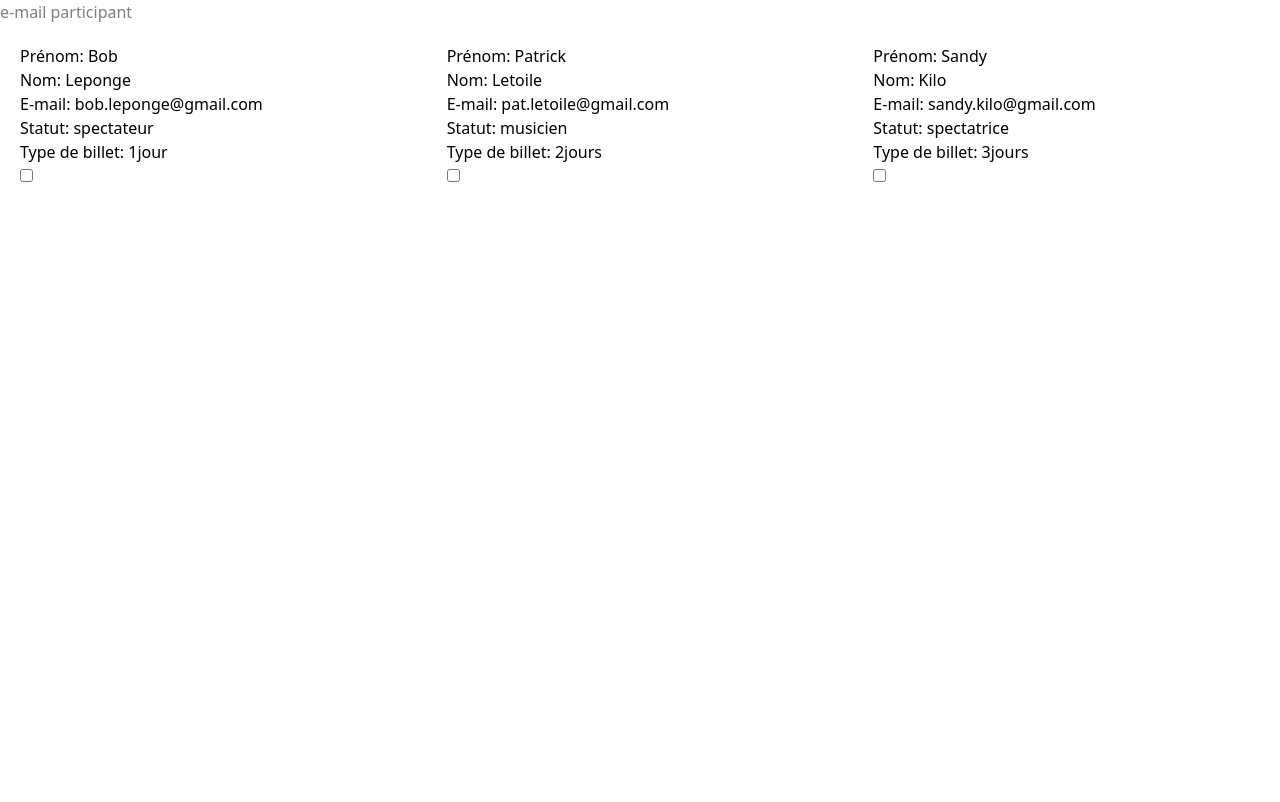
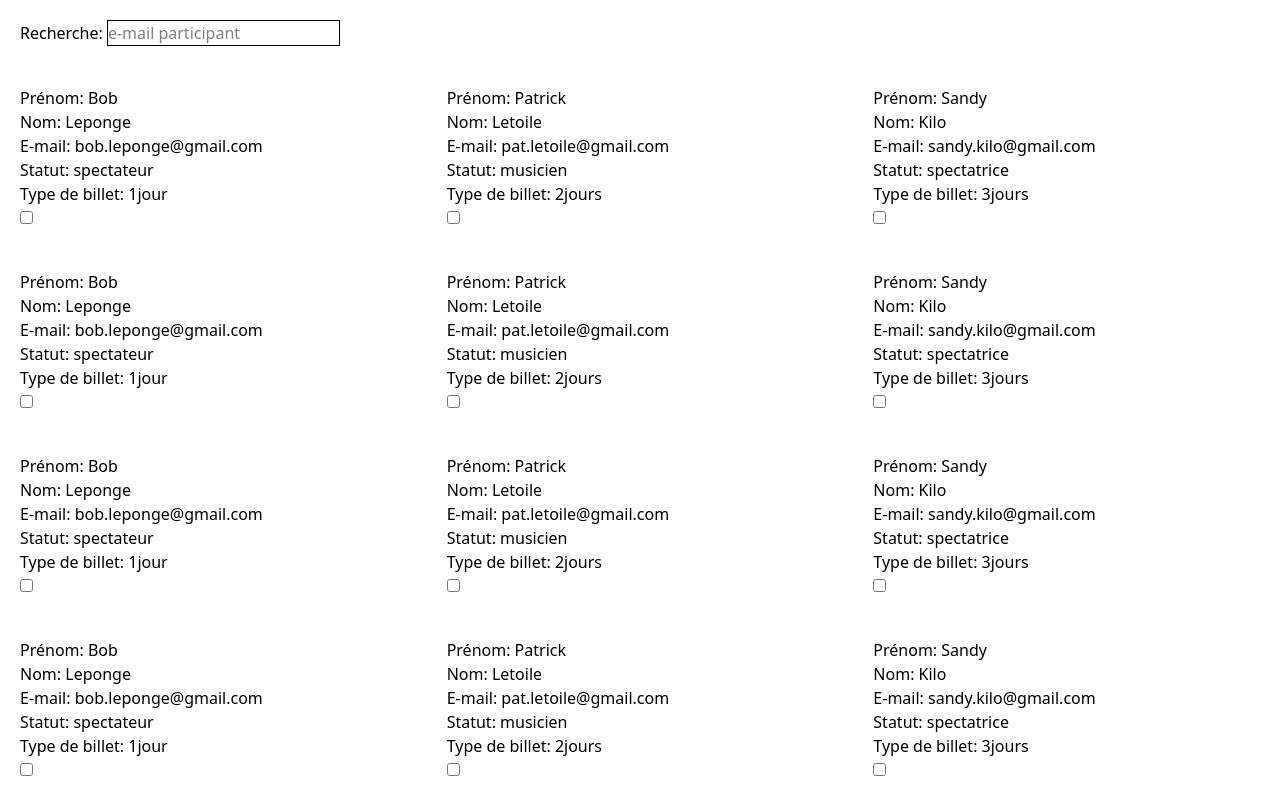
Before and after one commit to GabrielAlbinet/echovisuel-mecelacata, an Angular app: page /participants in a window 1280 px wide. Built offline with nearby package versions, Linux system fonts and the light colour scheme.

Commit message:
feat/searchParticipant: recuperation des info dans l'input en temps réel sans lien avec la liste et ajout de data

```diff
--- a/src/app/components/participant-search.component/participant-search.component.html
+++ b/src/app/components/participant-search.component/participant-search.component.html
@@ -1,3 +1,4 @@
-<form>
-	<input type="email" name="searchBar" placeholder="e-mail participant" required>
-</form>
+<div class="m-3 p-2">
+	<label for="emailSearch">Recherche: </label>
+	<input id="emailSearch" [ngModel]="emailSearch()" (ngModelChange)="emailSearch.set($event); getParticipantsByMail($event)" class="border" type="email" placeholder="e-mail participant" required>
+</div>
--- a/src/app/components/participant-search.component/participant-search.component.ts
+++ b/src/app/components/participant-search.component/participant-search.component.ts
@@ -1,9 +1,17 @@
-import { Component } from '@angular/core';
+import { Component, signal } from '@angular/core';
+import { FormsModule } from '@angular/forms';
 
 @Component({
-  imports: [],
+  imports: [FormsModule],
   selector: 'app-participant-search',
   styleUrl: './participant-search.component.css',
   templateUrl: './participant-search.component.html',
 })
-export class ParticipantSearchComponent {}
+export class ParticipantSearchComponent {
+  emailSearch = signal<string>('');
+
+
+  getParticipantsByMail(event:Event){
+
+  }
+}
--- a/src/app/data/participant.data.ts
+++ b/src/app/data/participant.data.ts
@@ -21,5 +21,78 @@ export let participantTab = [
 		email : "sandy.kilo@gmail.com",
 		status: "spectatrice",
 		ticketType: "3jours",
-	}
+	},
+
+	{
+		firstName : "Bob",
+		lastName : "Leponge",
+		email : "bob.leponge@gmail.com",
+		status: "spectateur",
+		ticketType: "1jour",
+	},
+
+	{
+		firstName : "Patrick",
+		lastName : "Letoile",
+		email : "pat.letoile@gmail.com",
+		status: "musicien",
+		ticketType: "2jours",
+	},
+
+	{
+		firstName : "Sandy",
+		lastName : "Kilo",
+		email : "sandy.kilo@gmail.com",
+		status: "spectatrice",
+		ticketType: "3jours",
+	},
+
+	{
+		firstName : "Bob",
+		lastName : "Leponge",
+		email : "bob.leponge@gmail.com",
+		status: "spectateur",
+		ticketType: "1jour",
+	},
+
+	{
+		firstName : "Patrick",
+		lastName : "Letoile",
+		email : "pat.letoile@gmail.com",
+		status: "musicien",
+		ticketType: "2jours",
+	},
+
+	{
+		firstName : "Sandy",
+		lastName : "Kilo",
+		email : "sandy.kilo@gmail.com",
+		status: "spectatrice",
+		ticketType: "3jours",
+	},
+
+	{
+		firstName : "Bob",
+		lastName : "Leponge",
+		email : "bob.leponge@gmail.com",
+		status: "spectateur",
+		ticketType: "1jour",
+	},
+
+	{
+		firstName : "Patrick",
+		lastName : "Letoile",
+		email : "pat.letoile@gmail.com",
+		status: "musicien",
+		ticketType: "2jours",
+	},
+
+	{
+		firstName : "Sandy",
+		lastName : "Kilo",
+		email : "sandy.kilo@gmail.com",
+		status: "spectatrice",
+		ticketType: "3jours",
+	},
+
 ]
--- a/src/app/pages/participant/participant-page.component.ts
+++ b/src/app/pages/participant/participant-page.component.ts
@@ -1,4 +1,5 @@
-import { Component } from '@angular/core';
+import { Component, OnInit, inject } from '@angular/core';
+import { ParticipantService } from '../../services/participant.service';
 import { ParticipantListComponent } from '../../components/participant-list.component/participant-list.component';
 import { ParticipantSearchComponent } from '../../components/participant-search.component/participant-search.component';
 
@@ -8,4 +9,11 @@ import { ParticipantSearchComponent } from '../../components/participant-search.
   styleUrl: './participant-page.component.css',
   templateUrl: './participant-page.component.html',
 })
-export class ParticipantPageComponent {}
+export class ParticipantPageComponent implements OnInit {
+    private readonly participantService = inject(ParticipantService);
+    readonly participantTab = this.participantService.participantsSignal;
+
+    ngOnInit(){
+      this.participantService.getParticipants().subscribe();
+    }
+}
```
